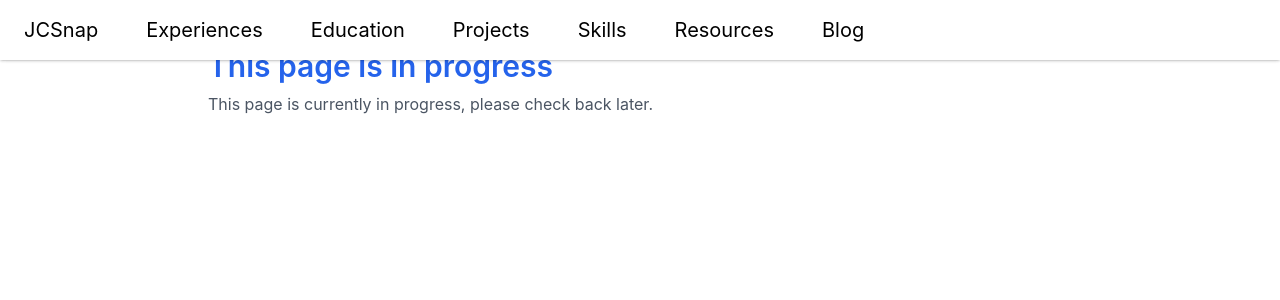
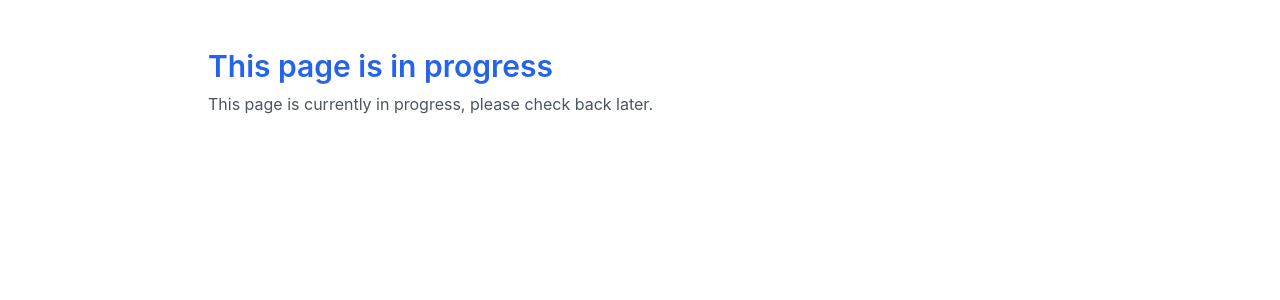
Before and after one commit to JCSnap/JCSnap.github.io, a React (Create React App) app: page /resources/readings in a window 1280 px wide. Shown: the top 300 px of the page. Built offline with nearby package versions, Linux system fonts and the light colour scheme; what @radix-ui/themes would draw is missing.

Commit message:
add skill section

```diff
--- a/src/pages/home/components/in-progress.tsx
+++ b/src/pages/home/components/in-progress.tsx
@@ -4,7 +4,6 @@ import Container from "../../../components/container";
 function InProgress() {
     return (
         <div>
-            <NavigationBar />
             <Container>
                 <h1 className="text-3xl font-semibold text-blue-600">This page is in progress</h1>
                 <p className="text-gray-600 mt-2">This page is currently in progress, please check back later.</p>
--- a/src/pages/skills/index.tsx
+++ b/src/pages/skills/index.tsx
@@ -1,7 +1,14 @@
+import NavigationBar from "../../components/navigation-bar";
+import { Container } from "@radix-ui/themes";
+import InProgress from "../home/components/in-progress";
+
 function Skills() {
     return (
         <div>
-            <h1>Skills</h1>
+            <NavigationBar />
+            <Container>
+                <InProgress />
+            </Container>
         </div>
     );
 }
```
